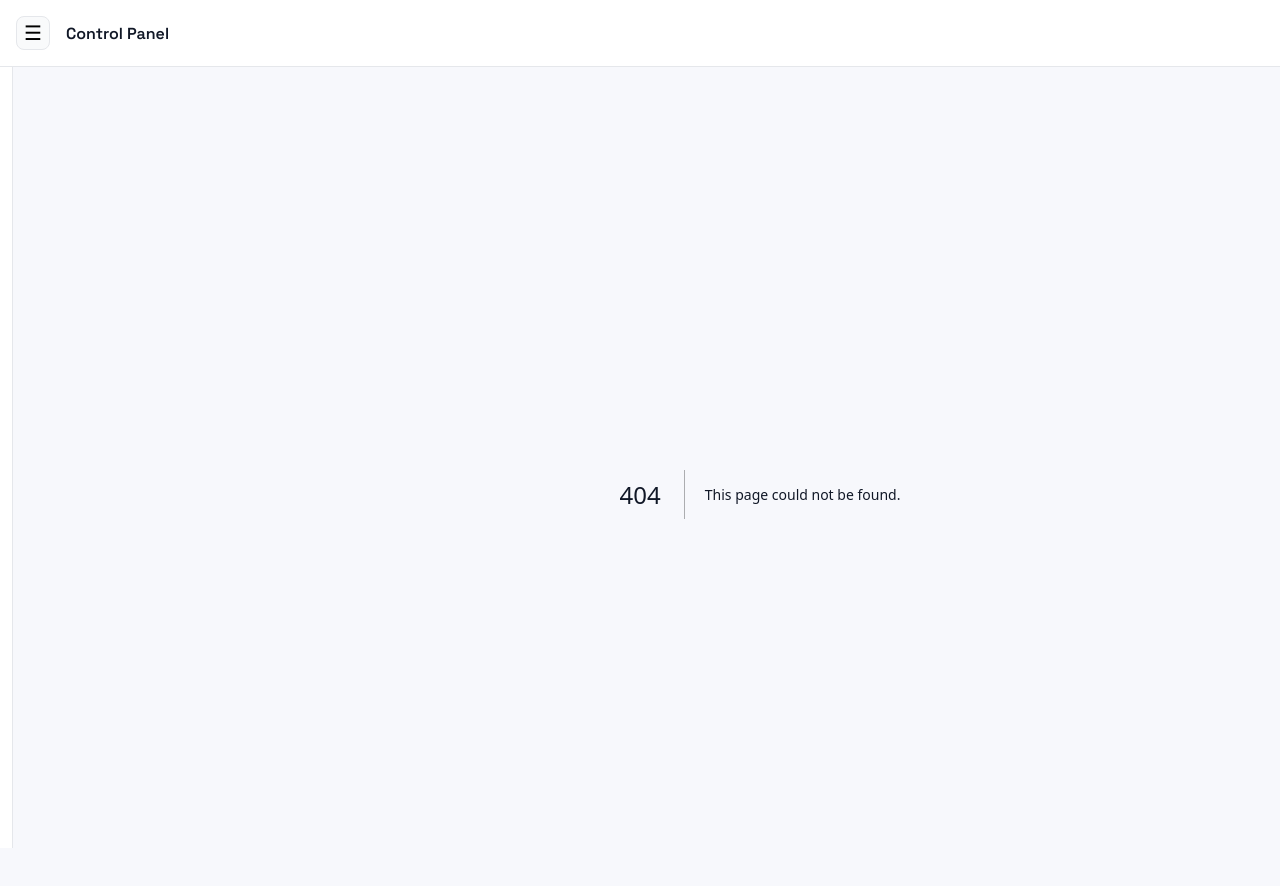
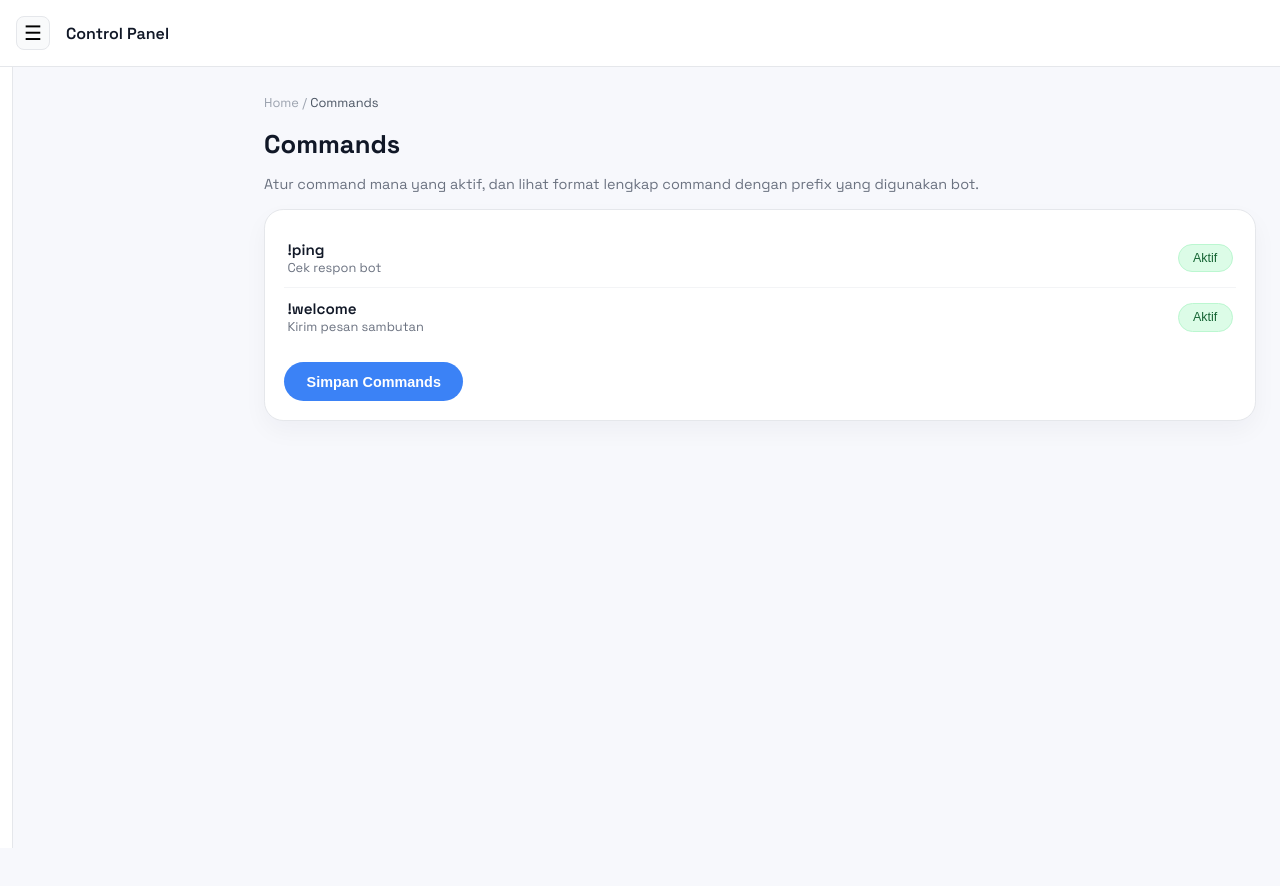
Before and after one commit to hiuraaaaa/tele, a Next.js app: page /commands in a window 1280 px wide. Before the commit this address had no page. Shown: the top 886 px of the page. After the commit the page ends 800 px from the top, so only its background shows below. Built offline with nearby package versions, Linux system fonts and the light colour scheme.

Commit message:
Create page.jsx

```diff
--- /dev/null
+++ b/app/commands/page.jsx
@@ -0,0 +1,139 @@
+// app/commands/page.jsx
+"use client";
+
+import { useEffect, useState } from "react";
+
+export default function CommandsPage() {
+  const [settings, setSettings] = useState(null);
+  const [saving, setSaving] = useState(false);
+
+  async function load() {
+    const res = await fetch("/api/settings");
+    const data = await res.json();
+    setSettings(data);
+  }
+
+  useEffect(() => {
+    load();
+  }, []);
+
+  async function save() {
+    setSaving(true);
+    try {
+      await fetch("/api/settings", {
+        method: "POST",
+        headers: { "Content-Type": "application/json" },
+        body: JSON.stringify({ commands: settings.commands })
+      });
+      alert("Commands disimpan.");
+    } catch (e) {
+      alert("Gagal menyimpan: " + e.message);
+    } finally {
+      setSaving(false);
+    }
+  }
+
+  function toggleEnabled(index) {
+    setSettings((prev) => {
+      const copy = { ...prev };
+      copy.commands = [...prev.commands];
+      copy.commands[index] = {
+        ...copy.commands[index],
+        enabled: !copy.commands[index].enabled
+      };
+      return copy;
+    });
+  }
+
+  if (!settings) return <p>Memuat commands…</p>;
+
+  return (
+    <div>
+      <div style={{ fontSize: "0.8rem", color: "#9ca3af", marginBottom: "0.5rem" }}>
+        Home / <span style={{ color: "#4b5563" }}>Commands</span>
+      </div>
+      <h1 style={{ fontSize: "1.6rem", fontWeight: 700, marginBottom: "0.5rem" }}>
+        Commands
+      </h1>
+      <p style={{ fontSize: "0.9rem", color: "#6b7280", marginBottom: "1rem" }}>
+        Atur command mana yang aktif, dan lihat format lengkap command dengan prefix yang
+        digunakan bot.
+      </p>
+
+      <div
+        style={{
+          backgroundColor: "#ffffff",
+          borderRadius: "1.2rem",
+          border: "1px solid #e5e7eb",
+          padding: "1.2rem",
+          boxShadow: "0 10px 24px rgba(15,23,42,0.04)"
+        }}
+      >
+        {settings.commands.length === 0 && (
+          <p style={{ fontSize: "0.85rem", color: "#9ca3af" }}>
+            Belum ada commands. Kamu bisa tambahkan manual di file API nanti.
+          </p>
+        )}
+
+        {settings.commands.map((cmd, i) => (
+          <div
+            key={cmd.key + i}
+            style={{
+              display: "flex",
+              justifyContent: "space-between",
+              alignItems: "center",
+              padding: "0.7rem 0.2rem",
+              borderBottom:
+                i === settings.commands.length - 1 ? "none" : "1px solid #f3f4f6"
+            }}
+          >
+            <div>
+              <div style={{ fontWeight: 600, fontSize: "0.95rem" }}>
+                {settings.prefix}
+                {cmd.key}
+              </div>
+              <div style={{ fontSize: "0.8rem", color: "#6b7280" }}>
+                {cmd.description}
+              </div>
+            </div>
+            <button
+              type="button"
+              onClick={() => toggleEnabled(i)}
+              style={{
+                padding: "0.4rem 0.9rem",
+                borderRadius: "999px",
+                border: cmd.enabled ? "1px solid #bbf7d0" : "1px solid #e5e7eb",
+                backgroundColor: cmd.enabled ? "#dcfce7" : "#ffffff",
+                fontSize: "0.78rem",
+                fontWeight: 500,
+                color: cmd.enabled ? "#166534" : "#6b7280",
+                cursor: "pointer"
+              }}
+            >
+              {cmd.enabled ? "Aktif" : "Nonaktif"}
+            </button>
+          </div>
+        ))}
+
+        <div style={{ marginTop: "1rem" }}>
+          <button
+            onClick={save}
+            disabled={saving}
+            style={{
+              padding: "0.7rem 1.4rem",
+              borderRadius: "999px",
+              border: "none",
+              backgroundColor: "#3b82f6",
+              color: "#ffffff",
+              fontWeight: 600,
+              fontSize: "0.9rem",
+              cursor: saving ? "wait" : "pointer"
+            }}
+          >
+            {saving ? "Menyimpan…" : "Simpan Commands"}
+          </button>
+        </div>
+      </div>
+    </div>
+  );
+}
```
